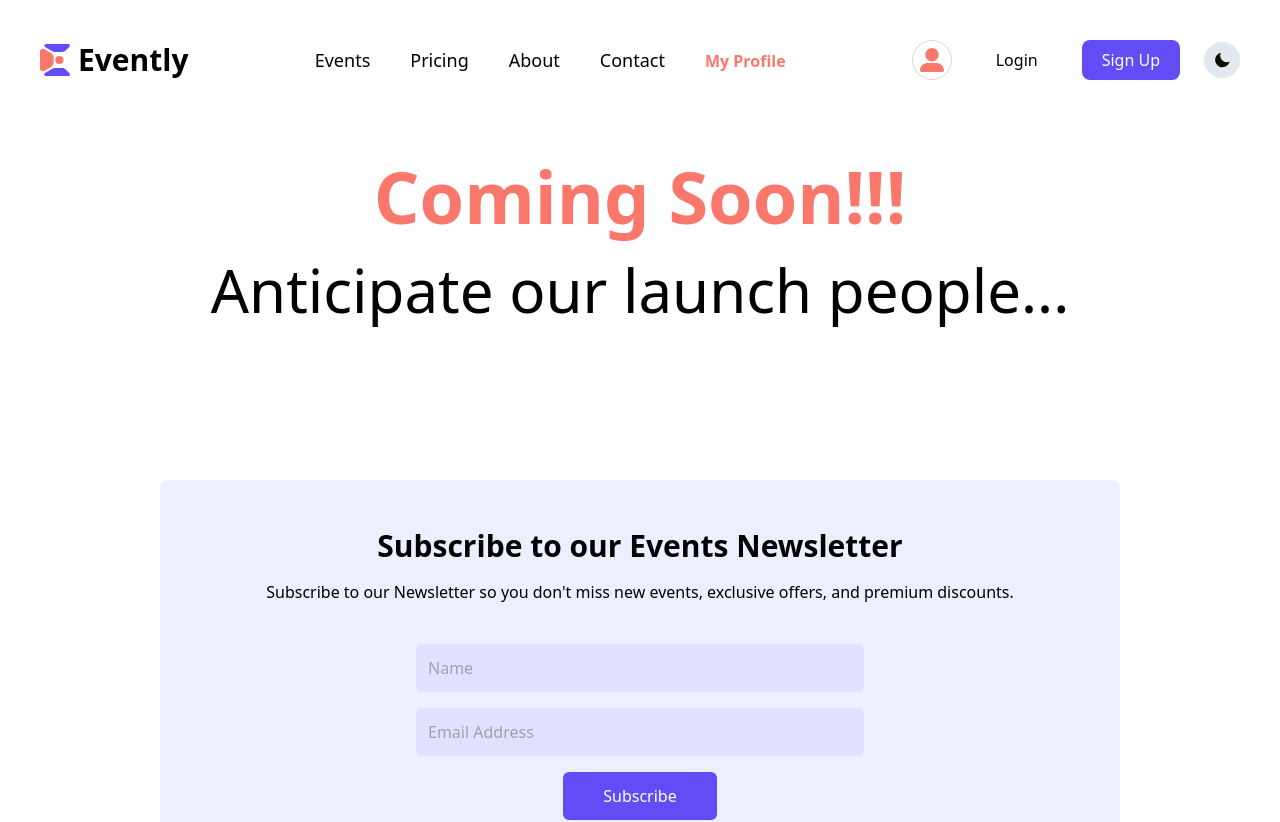
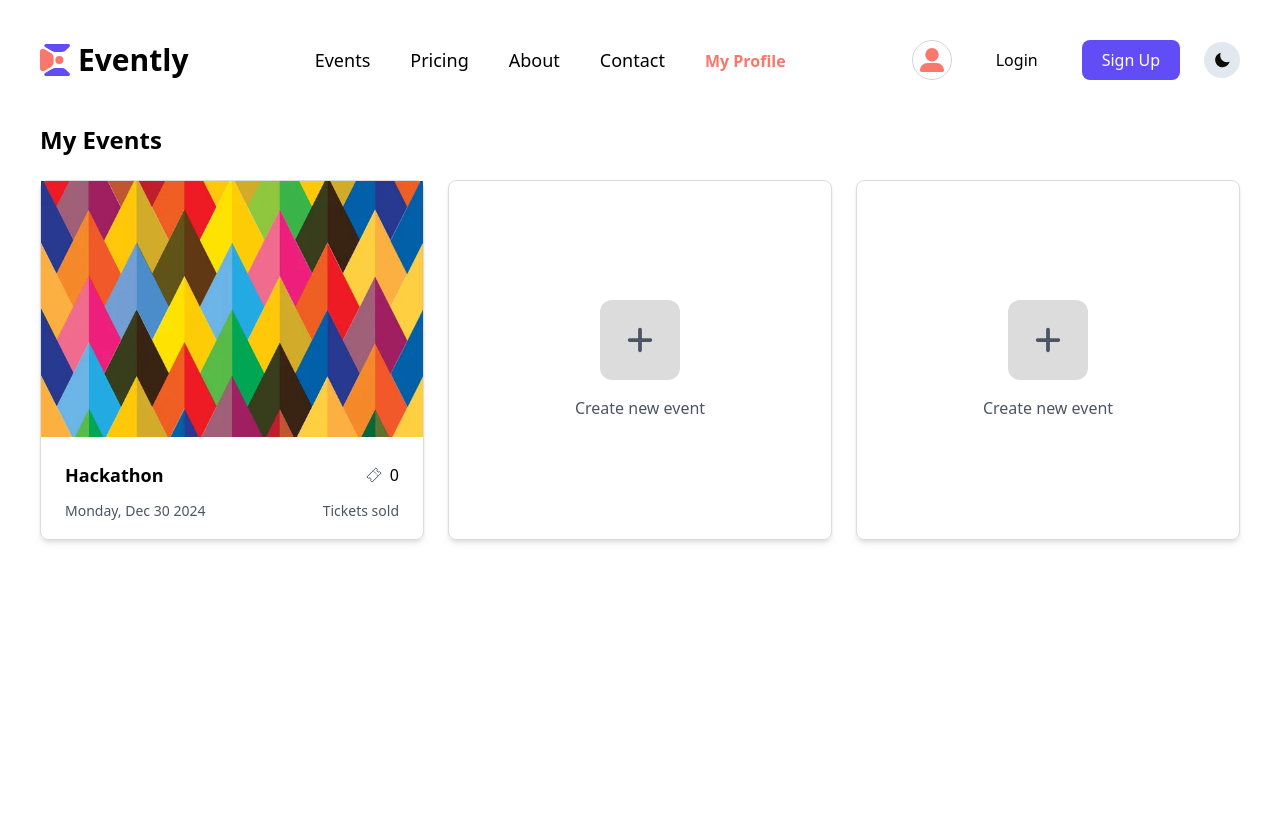
Before and after one commit to Mcdemzy/Evently-EMS, a React (Vite) app: page /profile in a window 1280 px wide. Shown: the top 822 px of the page. Built offline with nearby package versions, Linux system fonts and the light colour scheme.

Commit message:
Refactor Profile component to display events and add new event creation feature

```diff
--- a/src/components/Profile/Profile.tsx
+++ b/src/components/Profile/Profile.tsx
@@ -1,11 +1,69 @@
-import Pricing from "../Pricing/Pricing"
+import { IoTicketOutline } from "react-icons/io5";
+import { FaPlus } from "react-icons/fa6";
 
-function Profile() {
+const Profile = () => {
+  const events = [
+    {
+      id: 1,
+      title: "Hackathon",
+      date: "Monday, Dec 30 2024",
+      ticketsSold: 0,
+      image: "images/eventProfile.png",
+    },
+  ];
+
   return (
-    <div>
-      <Pricing />
-    </div>
-  )
-}
+    <main className="min-h-screen w-full mt-[124px] px-6 sm:px-10">
+      <h1 className="text-2xl font-bold mb-6">My Events</h1>
 
-export default Profile
+      {/* Events Section */}
+      <section className="grid grid-cols-1 sm:grid-cols-2 lg:grid-cols-3 gap-6">
+        {/* Render Existing Events */}
+        {events.map((event) => (
+          <div
+            key={event.id}
+            className="w-full h-[22.5rem] border border-[#DCDCDC] rounded-lg shadow-md"
+          >
+            <div>
+              <img
+                src={event.image}
+                alt={`${event.title} Event`}
+                className="w-full h-64 object-cover"
+              />
+            </div>
+            <div className="p-6">
+              <div className="flex justify-between items-center mb-3">
+                <p className="text-lg font-semibold">{event.title}</p>
+                <p className="flex items-center gap-2">
+                  <IoTicketOutline className="text-gray-600" />
+                  {event.ticketsSold}
+                </p>
+              </div>
+              <div className="flex justify-between items-center text-gray-600">
+                <p className="text-sm font-medium">{event.date}</p>
+                <p className="text-sm">Tickets sold</p>
+              </div>
+            </div>
+          </div>
+        ))}
+
+        {/* Create New Event Cards */}
+        {Array(2)
+          .fill(null)
+          .map((_, index) => (
+            <div
+              key={index}
+              className="w-full h-[22.5rem] border border-[#DCDCDC] rounded-lg shadow-md flex flex-col justify-center items-center"
+            >
+              <div className="w-20 h-20 bg-[#DCDCDC] rounded-xl flex justify-center items-center">
+                <FaPlus className="text-3xl text-gray-600" />
+              </div>
+              <p className="mt-4 text-gray-600 font-medium">Create new event</p>
+            </div>
+          ))}
+      </section>
+    </main>
+  );
+};
+
+export default Profile;
```
Also changed, not shown: public/images/eventProfile.png (added).
